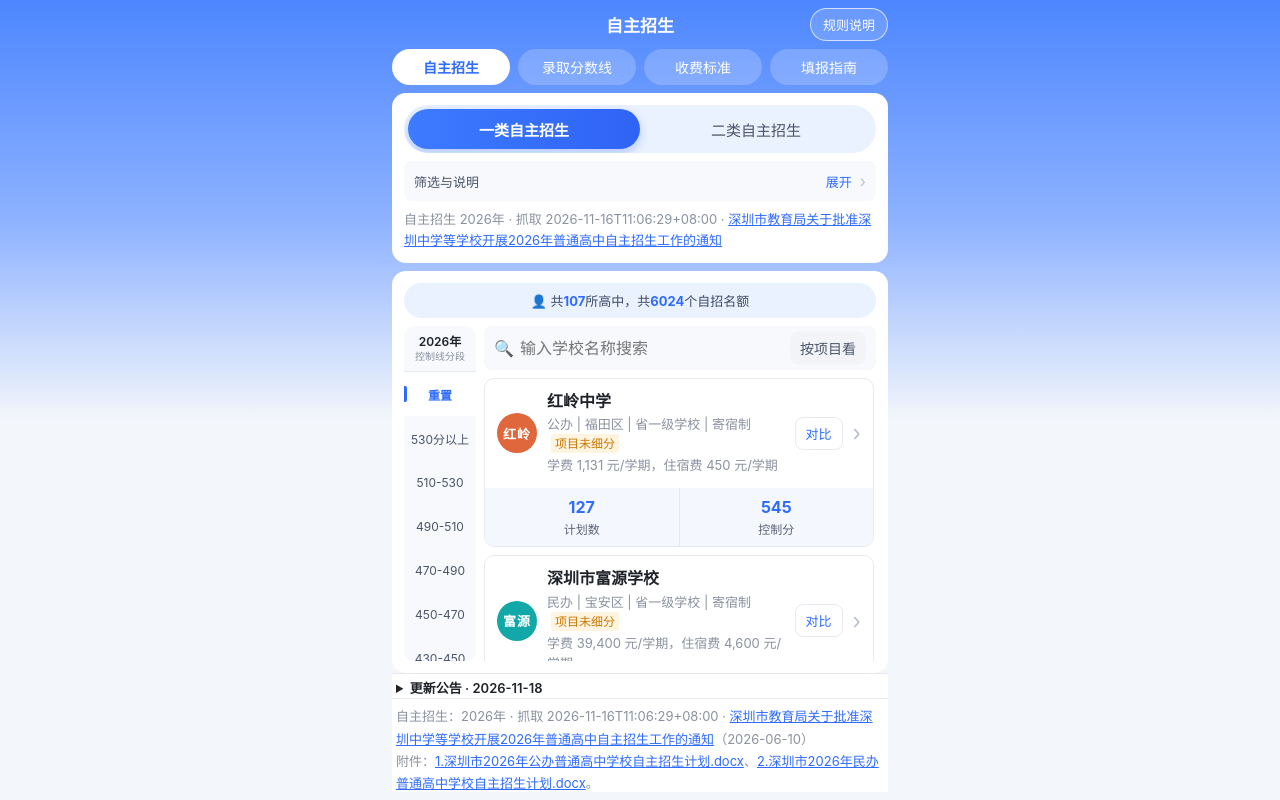
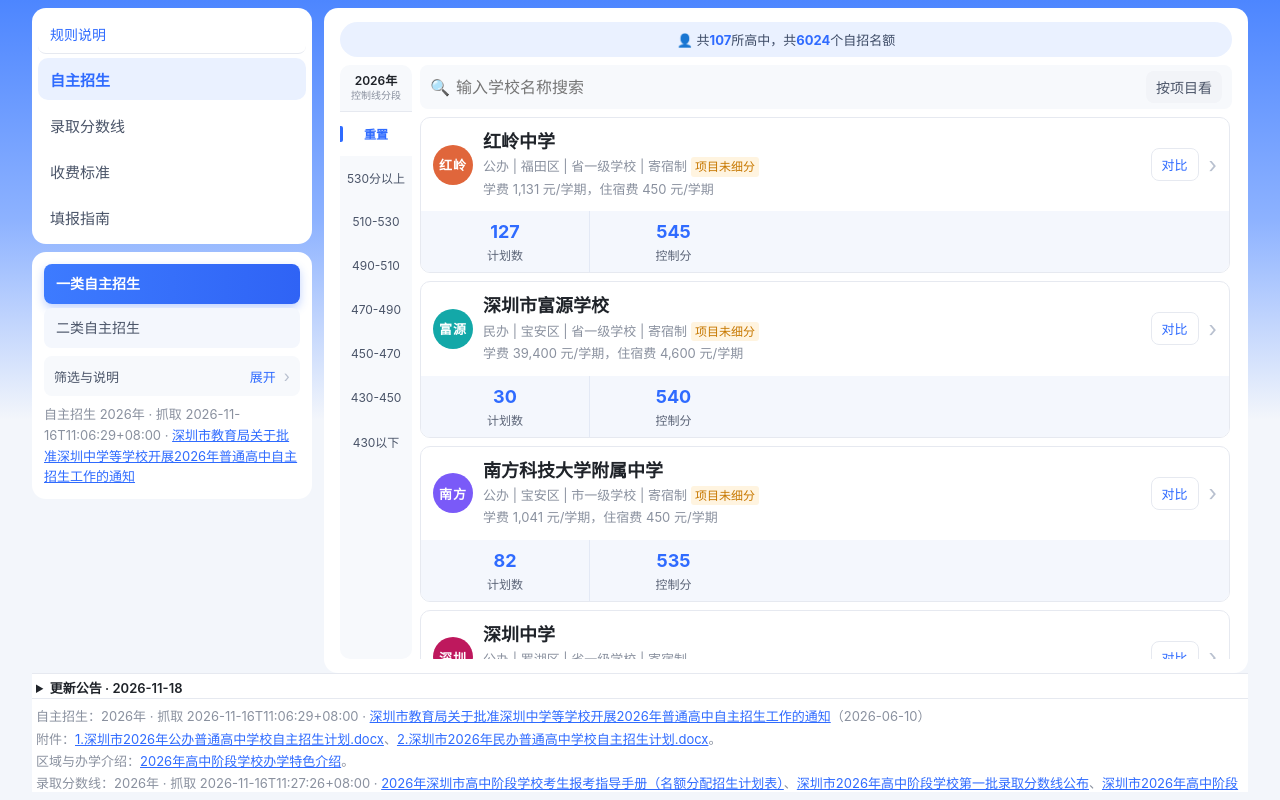
Before and after one commit to wushuangui/zhongkao-school-selector, a plain HTML site: page self-recruitment/index.html in a window 1280 px wide. Drawn offline with Linux system fonts and the light colour scheme.

Commit message:
调整样式

```diff
--- a/self-recruitment/css/style.css
+++ b/self-recruitment/css/style.css
@@ -48,6 +48,10 @@ input, select { font-family: inherit; }
 .app.fixed #view-fee:not([hidden]),
 .app.fixed #view-guide:not([hidden]) { flex: 1; min-height: 0; display: flex; flex-direction: column; }
 .app.fixed > * { min-width: 0; }
+.shell { display: flex; flex-direction: column; flex: 1; min-height: 0; min-width: 0; padding-top: calc(8px + var(--safe-top)); }
+.shell > * { min-width: 0; }
+.rail { display: flex; flex-direction: column; align-items: flex-start; gap: 8px; margin-bottom: 8px; min-width: 0; }
+.rail > .nav { width: 100%; margin-bottom: 0; }
 .app.fixed #view-zzzs:not([hidden]) > .panel:first-child,
 .app.fixed #view-scores:not([hidden]) > .panel:first-child,
 .app.fixed #view-fee:not([hidden]) > .panel:first-child,
@@ -72,14 +76,7 @@ input, select { font-family: inherit; }
 .scroll-area::-webkit-scrollbar-track { background: transparent; }
 .scroll-area { scrollbar-width: thin; scrollbar-color: #c9d3e6 transparent; }
 #list footer, #scoreList footer { padding: 4px 2px 12px; }
-header {
-  color: #fff; font-size: 17px; font-weight: 600;
-  display: grid; grid-template-columns: 84px 1fr 84px; align-items: center;
-  padding: calc(8px + var(--safe-top)) 0 8px;
-}
-#viewTitle { grid-column: 2; text-align: center; min-width: 0; }
 .rule-btn {
-  grid-column: 3; justify-self: end;
   border: 1px solid rgba(255,255,255,.7); background: rgba(255,255,255,.15); color: #fff;
   border-radius: 999px; min-height: 32px; padding: 6px 12px; font-size: 13px; cursor: pointer;
 }
@@ -383,3 +380,128 @@ footer a { color: var(--blue); }
   .app.fixed #view-fee:not([hidden]) > .panel:first-child,
   .app.fixed #view-guide:not([hidden]) > .panel:first-child { max-height: calc(100% - 210px); }
 }
+
+/* 宽屏：顶栏筛选改到左侧，中间留给学校信息 */
+@media (min-width: 960px) {
+  .app { max-width: 1240px; }
+  .compare-dock { max-width: 1240px; }
+  .app.fixed .shell {
+    display: grid;
+    grid-template-columns: 280px minmax(0, 1fr);
+    grid-template-rows: auto minmax(0, 1fr);
+    column-gap: 12px;
+    row-gap: 8px;
+  }
+  .app.fixed .shell > .rail {
+    grid-column: 1;
+    grid-row: 1;
+    align-items: stretch;
+    gap: 4px;
+    margin: 0;
+    padding: 6px;
+    background: #fff;
+    border-radius: 14px;
+  }
+  .app.fixed .shell > .rail > .nav {
+    flex-direction: column;
+    align-items: stretch;
+    gap: 4px;
+    margin: 0;
+    padding: 0;
+    background: transparent;
+  }
+  .app.fixed .shell > .rail .rule-btn {
+    align-self: stretch;
+    text-align: left;
+    border: 0;
+    border-bottom: 1px solid var(--line);
+    border-radius: 8px;
+    background: transparent;
+    color: var(--blue);
+    min-height: 40px;
+    padding: 8px 12px;
+    font-size: 14px;
+  }
+  .app.fixed .shell > .rail > .nav button {
+    flex: none;
+    width: 100%;
+    text-align: left;
+    background: transparent;
+    color: #4a5468;
+    border-radius: 10px;
+    font-size: 15px;
+    padding: 10px 12px;
+    min-height: 42px;
+    overflow: visible;
+  }
+  .app.fixed .shell > .rail > .nav button.active {
+    background: var(--blue-light);
+    color: var(--blue);
+  }
+  .app.fixed .shell > #view-zzzs:not([hidden]),
+  .app.fixed .shell > #view-scores:not([hidden]),
+  .app.fixed .shell > #view-fee:not([hidden]),
+  .app.fixed .shell > #view-guide:not([hidden]) {
+    display: contents;
+  }
+  .app.fixed .shell > #view-zzzs:not([hidden]) > .panel:first-child,
+  .app.fixed .shell > #view-scores:not([hidden]) > .panel:first-child,
+  .app.fixed .shell > #view-fee:not([hidden]) > .panel:first-child,
+  .app.fixed .shell > #view-guide:not([hidden]) > .panel:first-child {
+    grid-column: 1;
+    grid-row: 2;
+    align-self: start;
+    width: 100%;
+    margin-bottom: 0;
+    max-height: 100%;
+    min-height: 0;
+    overflow-x: hidden;
+    overflow-y: auto;
+  }
+  .app.fixed .shell > #view-zzzs:not([hidden]) > .panel:last-child,
+  .app.fixed .shell > #view-scores:not([hidden]) > .panel:last-child,
+  .app.fixed .shell > #view-fee:not([hidden]) > .panel:last-child,
+  .app.fixed .shell > #view-guide:not([hidden]) > .panel:last-child {
+    grid-column: 2;
+    grid-row: 1 / span 2;
+    margin-bottom: 0;
+    min-height: 0;
+    overflow: hidden;
+    padding: 14px 16px;
+  }
+  .app.fixed .shell .seg {
+    flex-direction: column;
+    align-items: stretch;
+    gap: 4px;
+    background: transparent;
+    padding: 0;
+    border-radius: 0;
+    overflow: visible;
+  }
+  .app.fixed .shell .seg button,
+  .app.fixed .shell #scoreBatch button {
+    flex: none;
+    width: 100%;
+    text-align: left;
+    border-radius: 8px;
+    font-size: 14px;
+    line-height: 1.35;
+    padding: 8px 12px;
+    background: #f4f7fd;
+    color: #4a5468;
+    white-space: normal;
+  }
+  .app.fixed .shell .seg button.active,
+  .app.fixed .shell #scoreBatch button.active {
+    background: linear-gradient(90deg, #3d7bff, #2f63f5);
+    color: #fff;
+    font-weight: 600;
+  }
+  .app.fixed .shell .filters { grid-template-columns: 1fr; }
+  .app.fixed .shell .tabs { overflow-x: auto; }
+  .app.fixed .shell .tabs button { flex: none; padding: 8px 12px; }
+  .app.fixed .shell .name { font-size: 18px; }
+  .app.fixed .shell .stats { justify-content: flex-start; }
+  .app.fixed .shell .stats div { flex: 0 1 168px; }
+  .app.fixed .shell .stats b { font-size: 18px; }
+}
--- a/self-recruitment/index.html
+++ b/self-recruitment/index.html
@@ -9,13 +9,16 @@
 </head>
 <body>
 <div class="app fixed">
-  <header><span id="viewTitle">自主招生</span><button class="rule-btn" id="openRules">规则说明</button></header>
+  <div class="shell">
+  <div class="rail">
+  <button type="button" class="rule-btn" id="openRules">规则说明</button>
   <nav class="nav nav-four" id="nav">
     <button data-view="zzzs" class="active">自主招生</button>
     <button data-view="scores">录取分数线</button>
     <button data-view="fee">收费标准</button>
     <button data-view="guide">填报指南</button>
   </nav>
+  </div>
 
   <div class="view" id="view-zzzs">
   <div class="panel">
@@ -187,6 +190,7 @@
       </div>
     </div>
   </div>
+  </div>
 
   <div id="changelog" class="changelog"></div>
   <footer id="footer"></footer>
--- a/self-recruitment/js/app.js
+++ b/self-recruitment/js/app.js
@@ -1387,8 +1387,6 @@
     $('view-scores').hidden = view !== 'scores';
     $('view-guide').hidden = view !== 'guide';
     document.querySelector('.app').classList.toggle('fixed', view === 'zzzs' || view === 'scores' || view === 'fee' || view === 'guide');
-    const titles = { fee: '收费标准', scores: '录取分数线', guide: '填报指南', zzzs: '自主招生' };
-    $('viewTitle').textContent = titles[view] || '自主招生';
     if (view === 'fee') renderFee();
     else if (view === 'scores') renderScores();
     else if (view === 'guide') {
```
